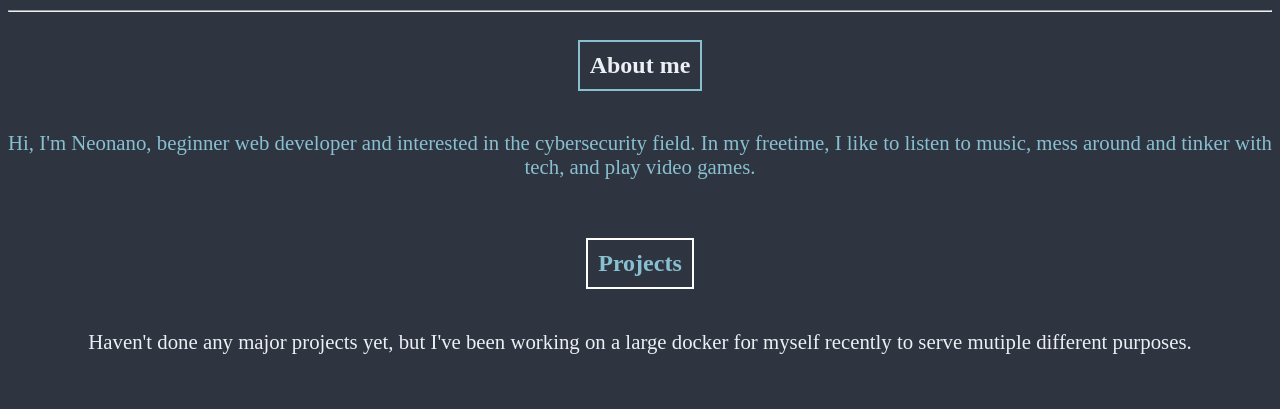
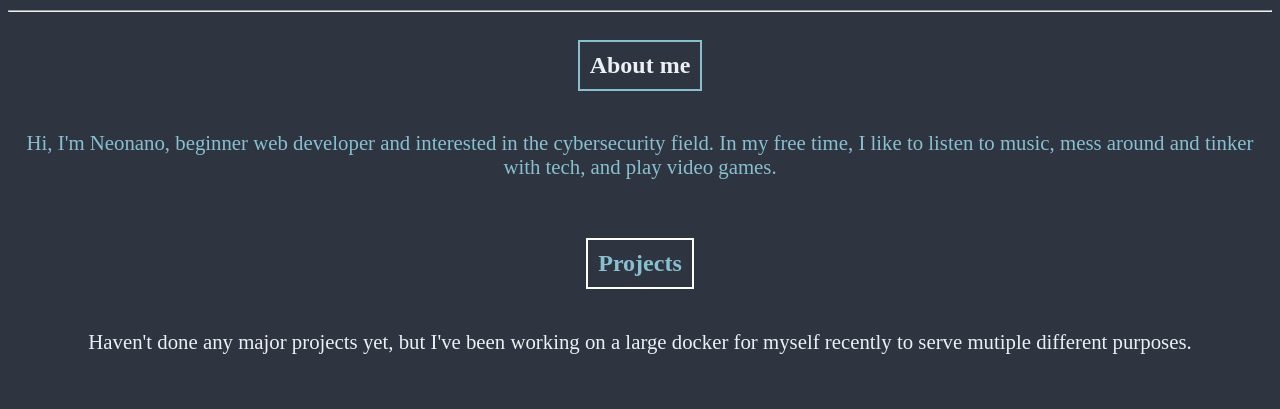
Before and after one commit to Neonano-dev/neonano_web, a plain HTML site: page index.html in a window 1280 px wide. Shown: the part 285-694 px from the top of the page. Drawn offline with nearby package versions, Linux system fonts and the light colour scheme.

Commit message:
Update index.html

```diff
--- a/index.html
+++ b/index.html
@@ -20,7 +20,7 @@
 <hr>
 <section id="about me">
   <h2 class="border-heading1">About me</h1>
-  <p><span>Hi, I'm Neonano, beginner web developer and interested in the cybersecurity field. In my freetime, I like to listen to music, mess around and tinker with tech, and play video games.</span></p>
+  <p><span>Hi, I'm Neonano, beginner web developer and interested in the cybersecurity field. In my free time, I like to listen to music, mess around and tinker with tech, and play video games.</span></p>
 </section>
 <br>
 <section id="projects">
```
